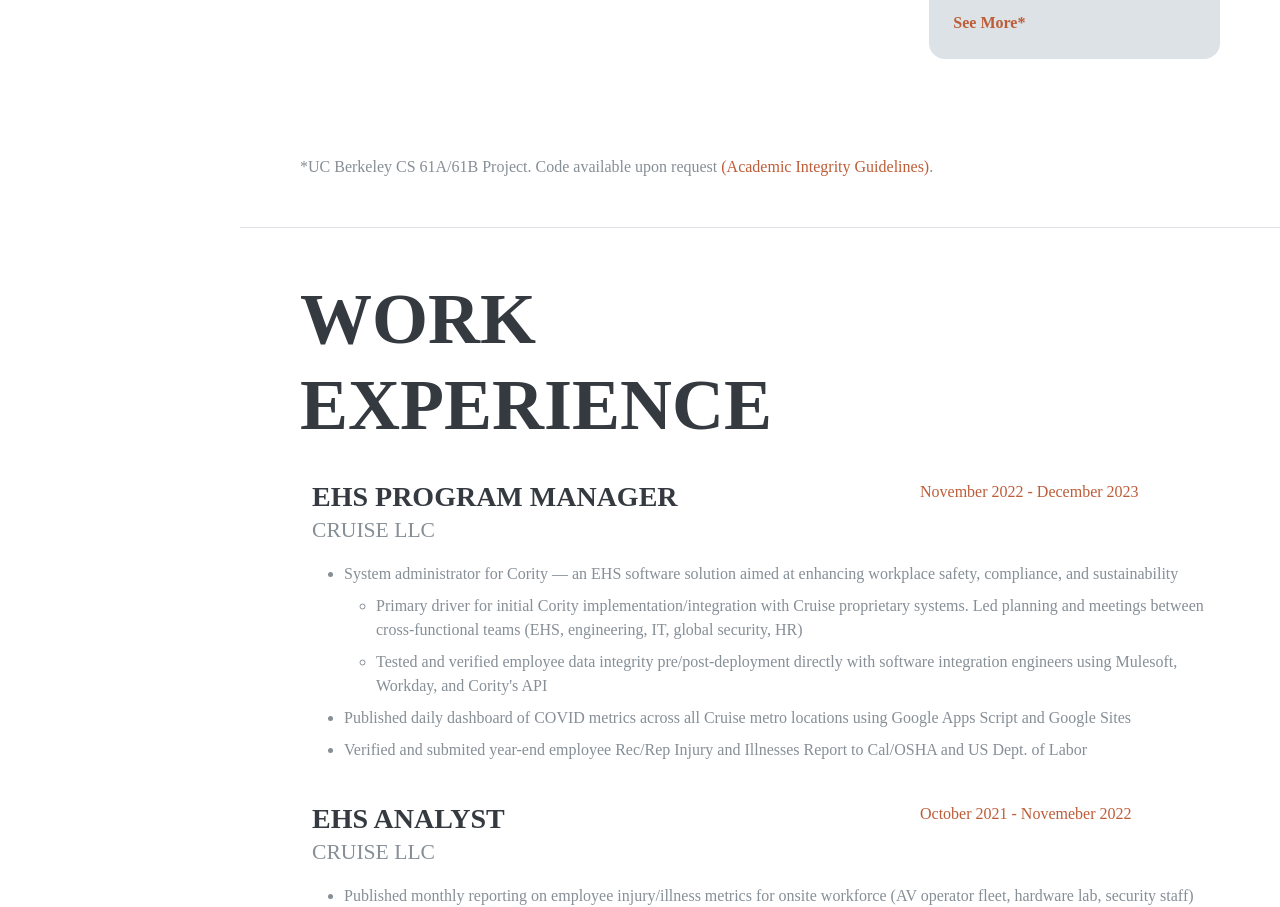
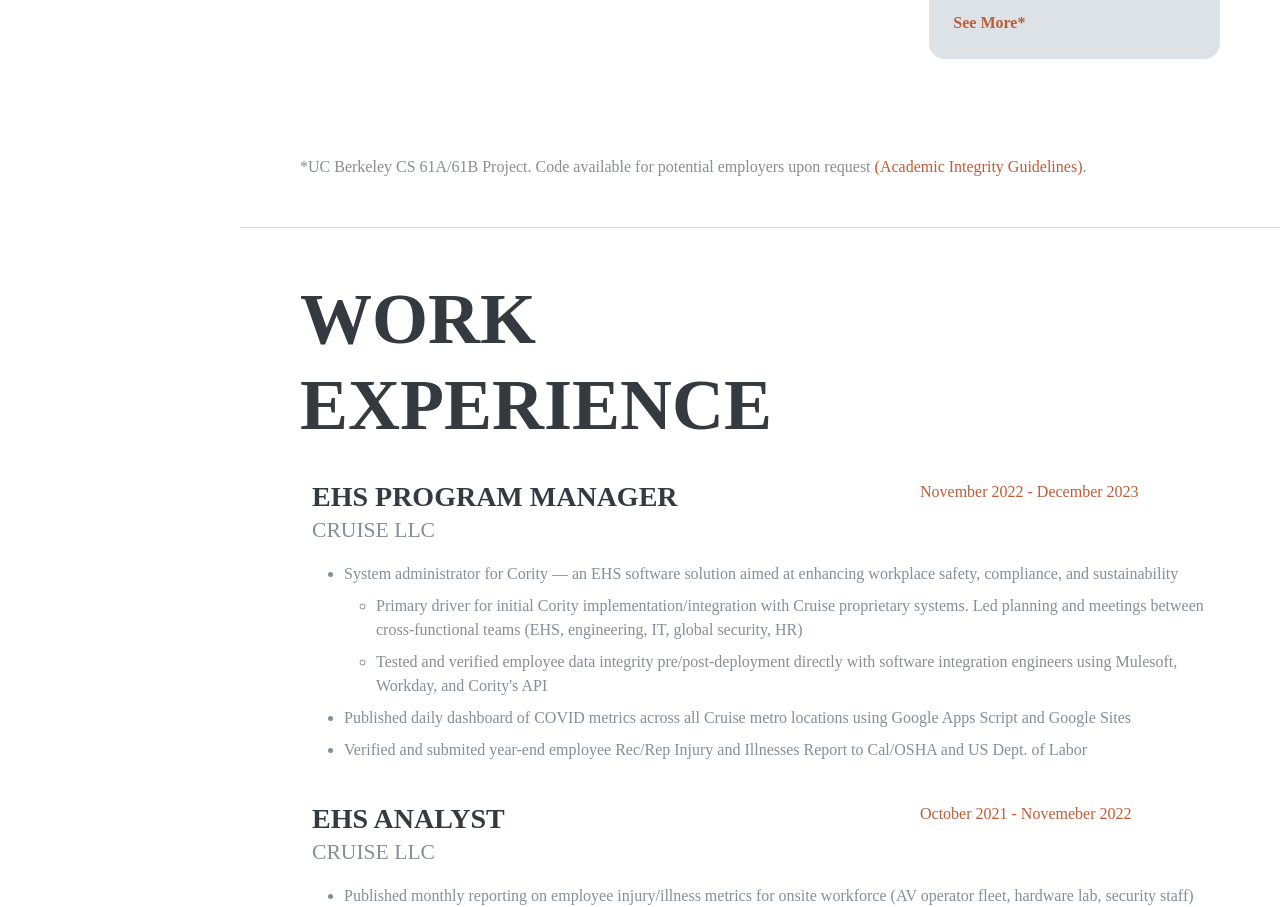
Before and after one commit to giovanni-rojas/giovanni-rojas.github.io, a website: page index.html in a window 1280 px wide. Shown: the part 2542-3449 px from the top of the page. Drawn offline with nearby package versions, Linux system fonts and the light colour scheme; a web font is replaced by a local one.

Commit message:
updated language

```diff
--- a/index.html
+++ b/index.html
@@ -233,7 +233,7 @@
 
           </div>
 
-          <div class="subheading-2 mt-5 pt-5" data-aos="fade-up" data-aos-delay="300">*UC Berkeley CS 61A/61B Project. Code available upon request
+          <div class="subheading-2 mt-5 pt-5" data-aos="fade-up" data-aos-delay="300">*UC Berkeley CS 61A/61B Project. Code available for potential employers upon request
             <a href="https://cs186berkeley.net/integrityguidelines/"> (Academic Integrity Guidelines)</a>.
           </div>
 
```
